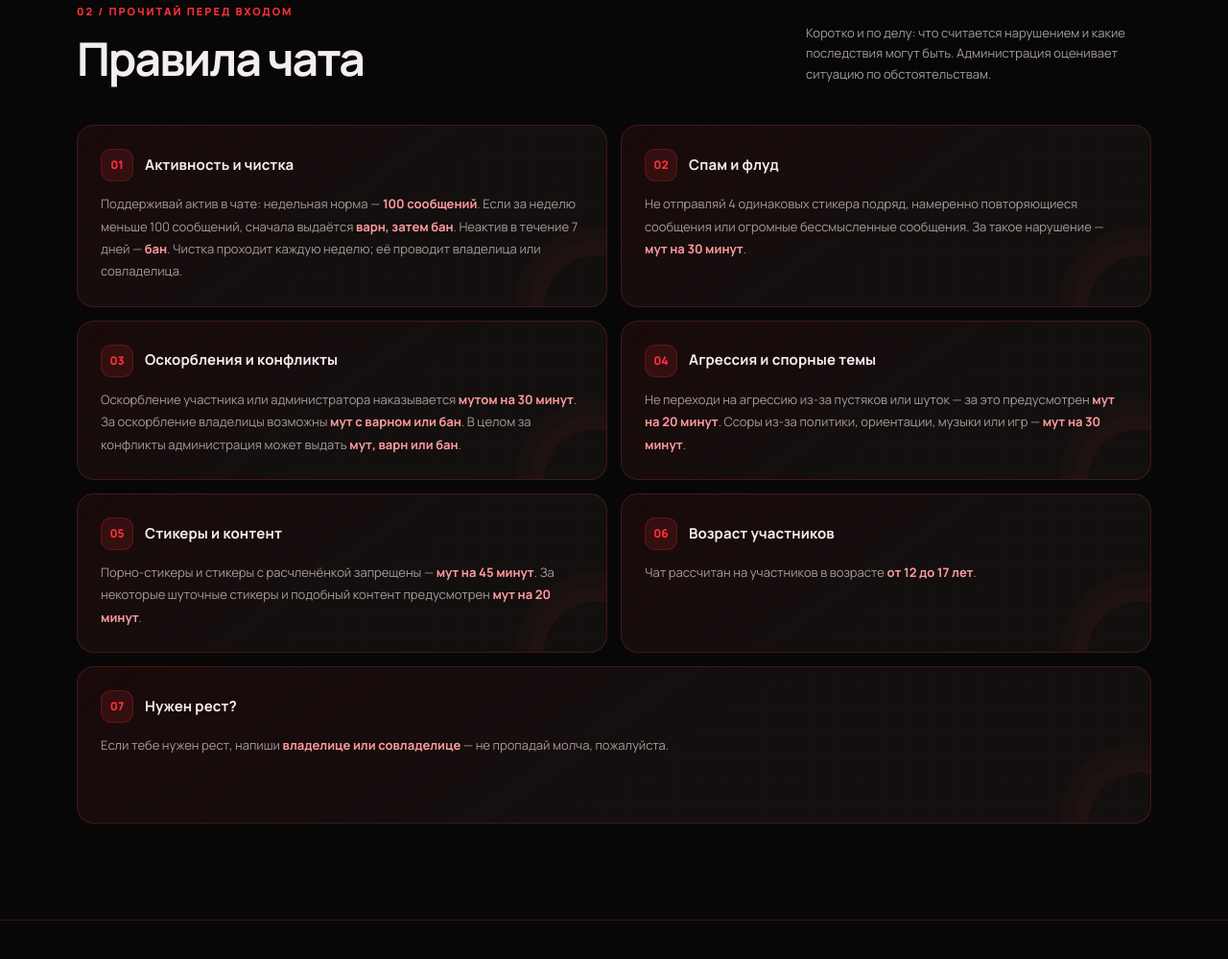
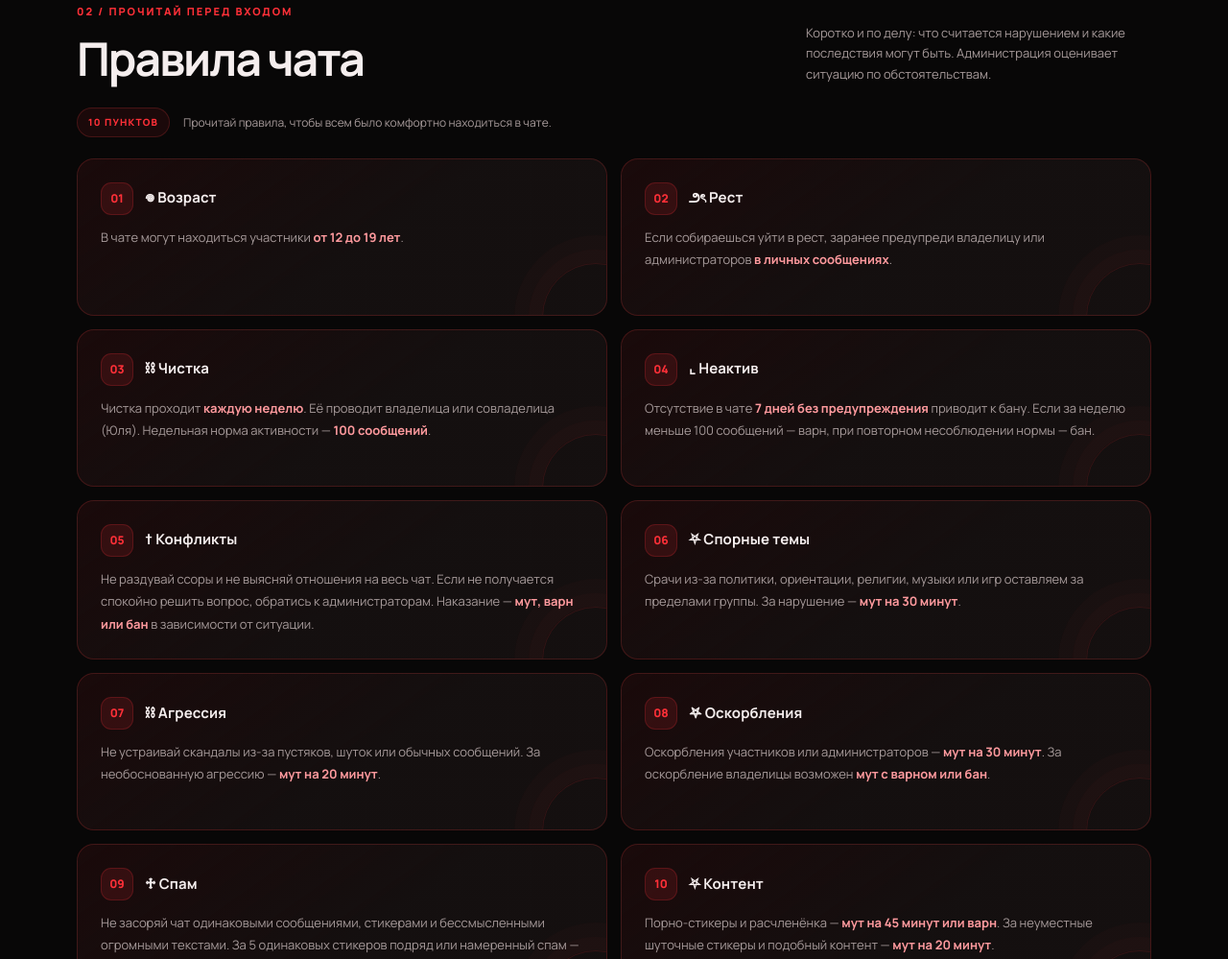
Before and after one commit to 7eJloBeK/test_site, a plain HTML site: page index.html in a window 1280 px wide. Shown: the part 1801-2800 px from the top of the page at 96% size. Drawn offline with Linux system fonts and the light colour scheme; a web font is replaced by a local one.

Commit message:
Update index.html

```diff
--- a/index.html
+++ b/index.html
@@ -5,7 +5,7 @@
   <meta name="viewport" content="width=device-width, initial-scale=1">
   <meta name="theme-color" content="#090a0f">
   <meta name="description" content="Сухость — Telegram-сообщество, интерактивы, задания и общение.">
-  <title>сухость — no signal, just us</title>
+  <title>сухость — свой круг · свои правила</title>
   <link rel="preconnect" href="https://fonts.googleapis.com">
   <link rel="preconnect" href="https://fonts.gstatic.com" crossorigin>
   <link href="https://fonts.googleapis.com/css2?family=Manrope:wght@400;500;600;700;800&family=Unbounded:wght@400;500;600;700&display=swap" rel="stylesheet">
@@ -15,7 +15,7 @@
   <header class="wrap nav">
     <a class="brand" href="#top">сухость<span>.</span></a>
     <nav class="navlinks" aria-label="Навигация"><a href="#about">О нас</a><a href="#rules">Правила</a><a href="#word">О слове</a><a href="#team">Админ</a></nav>
-    <a class="nav-cta" href="https://t.me/willi_villi89iip" target="_blank" rel="noopener">Telegram ↗</a>
+    <a class="nav-cta" href="https://t.me/willi_wonkaa" target="_blank" rel="noopener">Telegram ↗</a>
   </header>
 
   <main id="top">
@@ -26,10 +26,10 @@
         <p>Закрытый вайб своего круга: общение, движ, задания и интерактивы. Без лишнего шума — но всегда есть за чем вернуться.</p>
         <div class="actions">
           <a class="btn primary" href="#about">Познакомиться ближе <span aria-hidden="true">↘</span></a>
-          <a class="btn secondary" href="https://t.me/willi_villi89iip" target="_blank" rel="noopener">Написать владельцу ↗</a>
+          <a class="btn secondary" href="https://t.me/willi_wonkaa" target="_blank" rel="noopener">Написать владельцу ↗</a>
         </div>
       </div>
-      <div class="hero-note">NO RULES? NO ENTRY.</div>
+      <div class="hero-note">10 RULES · ONE VIBE</div>
     </div>
 
     <section id="about">
@@ -53,15 +53,23 @@
     <section id="rules">
       <div class="wrap">
         <div class="section-head reveal"><div><div class="kicker">02 / прочитай перед входом</div><h2>Правила чата</h2></div><p>Коротко и по делу: что считается нарушением и какие последствия могут быть. Администрация оценивает ситуацию по обстоятельствам.</p></div>
+        <div class="rules-intro reveal">
+          <span class="rules-count">10 пунктов</span>
+          <span>Прочитай правила, чтобы всем было комфортно находиться в чате.</span>
+        </div>
         <div class="rules-grid">
-          <article class="rule reveal"><div class="rule-top"><span class="num">01</span><h3>Активность и чистка</h3></div><p>Поддерживай актив в чате: недельная норма — <em>100 сообщений</em>. Если за неделю меньше 100 сообщений, сначала выдаётся <em>варн, затем бан</em>. Неактив в течение 7 дней — <em>бан</em>. Чистка проходит каждую неделю; её проводит владелица или совладелица.</p></article>
-          <article class="rule reveal"><div class="rule-top"><span class="num">02</span><h3>Спам и флуд</h3></div><p>Не отправляй 4 одинаковых стикера подряд, намеренно повторяющиеся сообщения или огромные бессмысленные сообщения. За такое нарушение — <em>мут на 30 минут</em>.</p></article>
-          <article class="rule reveal"><div class="rule-top"><span class="num">03</span><h3>Оскорбления и конфликты</h3></div><p>Оскорбление участника или администратора наказывается <em>мутом на 30 минут</em>. За оскорбление владелицы возможны <em>мут с варном или бан</em>. В целом за конфликты администрация может выдать <em>мут, варн или бан</em>.</p></article>
-          <article class="rule reveal"><div class="rule-top"><span class="num">04</span><h3>Агрессия и спорные темы</h3></div><p>Не переходи на агрессию из-за пустяков или шуток — за это предусмотрен <em>мут на 20 минут</em>. Ссоры из-за политики, ориентации, музыки или игр — <em>мут на 30 минут</em>.</p></article>
-          <article class="rule reveal"><div class="rule-top"><span class="num">05</span><h3>Стикеры и контент</h3></div><p>Порно-стикеры и стикеры с расчленёнкой запрещены — <em>мут на 45 минут</em>. За некоторые шуточные стикеры и подобный контент предусмотрен <em>мут на 20 минут</em>.</p></article>
-          <article class="rule reveal"><div class="rule-top"><span class="num">06</span><h3>Возраст участников</h3></div><p>Чат рассчитан на участников в возрасте <em>от 12 до 17 лет</em>.</p></article>
-          <article class="rule reveal wide"><div class="rule-top"><span class="num">07</span><h3>Нужен рест?</h3></div><p>Если тебе нужен рест, напиши <em>владелице или совладелице</em> — не пропадай молча, пожалуйста.</p></article>
+          <article class="rule reveal"><div class="rule-top"><span class="num">01</span><h3>𖦹 Возраст</h3></div><p>В чате могут находиться участники <em>от 12 до 19 лет</em>.</p></article>
+          <article class="rule reveal"><div class="rule-top"><span class="num">02</span><h3>౨ৎ Рест</h3></div><p>Если собираешься уйти в рест, заранее предупреди владелицу или администраторов <em>в личных сообщениях</em>.</p></article>
+          <article class="rule reveal"><div class="rule-top"><span class="num">03</span><h3>⛓ Чистка</h3></div><p>Чистка проходит <em>каждую неделю</em>. Её проводит владелица или совладелица (Юля). Недельная норма активности — <em>100 сообщений</em>.</p></article>
+          <article class="rule reveal"><div class="rule-top"><span class="num">04</span><h3>⌞ Неактив</h3></div><p>Отсутствие в чате <em>7 дней без предупреждения</em> приводит к бану. Если за неделю меньше 100 сообщений — варн, при повторном несоблюдении нормы — бан.</p></article>
+          <article class="rule reveal"><div class="rule-top"><span class="num">05</span><h3>† Конфликты</h3></div><p>Не раздувай ссоры и не выясняй отношения на весь чат. Если не получается спокойно решить вопрос, обратись к администраторам. Наказание — <em>мут, варн или бан</em> в зависимости от ситуации.</p></article>
+          <article class="rule reveal"><div class="rule-top"><span class="num">06</span><h3>⛧ Спорные темы</h3></div><p>Срачи из-за политики, ориентации, религии, музыки или игр оставляем за пределами группы. За нарушение — <em>мут на 30 минут</em>.</p></article>
+          <article class="rule reveal"><div class="rule-top"><span class="num">07</span><h3>⛓ Агрессия</h3></div><p>Не устраивай скандалы из-за пустяков, шуток или обычных сообщений. За необоснованную агрессию — <em>мут на 20 минут</em>.</p></article>
+          <article class="rule reveal"><div class="rule-top"><span class="num">08</span><h3>𖤐 Оскорбления</h3></div><p>Оскорбления участников или администраторов — <em>мут на 30 минут</em>. За оскорбление владелицы возможен <em>мут с варном или бан</em>.</p></article>
+          <article class="rule reveal"><div class="rule-top"><span class="num">09</span><h3>♱ Спам</h3></div><p>Не засоряй чат одинаковыми сообщениями, стикерами и бессмысленными огромными текстами. За 5 одинаковых стикеров подряд или намеренный спам — <em>мут на 30 минут</em>.</p></article>
+          <article class="rule reveal"><div class="rule-top"><span class="num">10</span><h3>⛧ Контент</h3></div><p>Порно-стикеры и расчленёнка — <em>мут на 45 минут или варн</em>. За неуместные шуточные стикеры и подобный контент — <em>мут на 20 минут</em>.</p></article>
         </div>
+        <div class="rules-signoff reveal">𖤐 Соблюдаем правила и не портим атмосферу</div>
       </div>
     </section>
 
@@ -84,7 +92,7 @@
     <section id="team">
       <div class="wrap">
         <div class="section-head reveal"><div><div class="kicker">04 / на связи</div><h2>За порядком<br>следят свои.</h2></div><p>Есть вопрос по чату, правилам или ресту? Напиши владелице — она поможет разобраться.</p></div>
-        <div class="panel admin reveal"><div><small>Владелица чата</small><strong>willy</strong><small>Telegram: @willi_villi89iip</small></div><a class="btn primary" href="https://t.me/willi_villi89iip" target="_blank" rel="noopener">Связаться ↗</a></div>
+        <div class="panel admin reveal"><div><small>Владелица чата</small><strong>владелица</strong><small>Telegram: @willi_wonkaa</small></div><a class="btn primary" href="https://t.me/willi_wonkaa" target="_blank" rel="noopener">Связаться ↗</a></div>
       </div>
     </section>
   </main>
```
